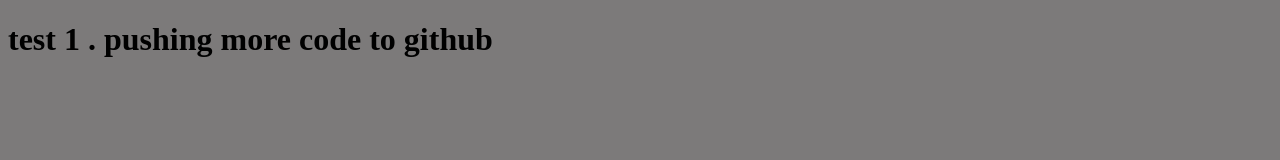
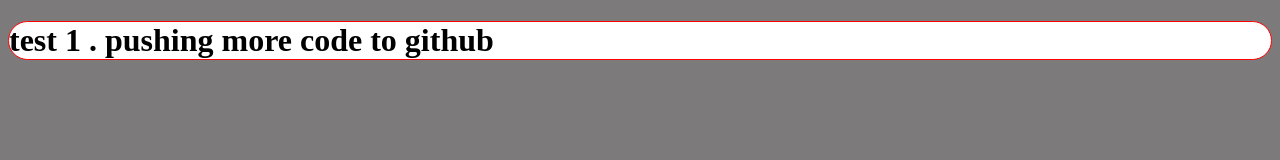
Before and after one commit to Md-Tahazzat/My-Second-repo, a plain HTML site: page index.html in a window 1280 px wide. Drawn offline with Linux system fonts and the light colour scheme.

Commit message:
adding style to heading

```diff
--- a/style.css
+++ b/style.css
@@ -2,3 +2,11 @@
     background: rgb(124, 122, 122);
     color: black;
 }
+
+
+h1{
+    background: rgb(255, 255, 255);
+    color: black;
+    border: 1px solid red;
+    border-radius: 20px;
+}
```
